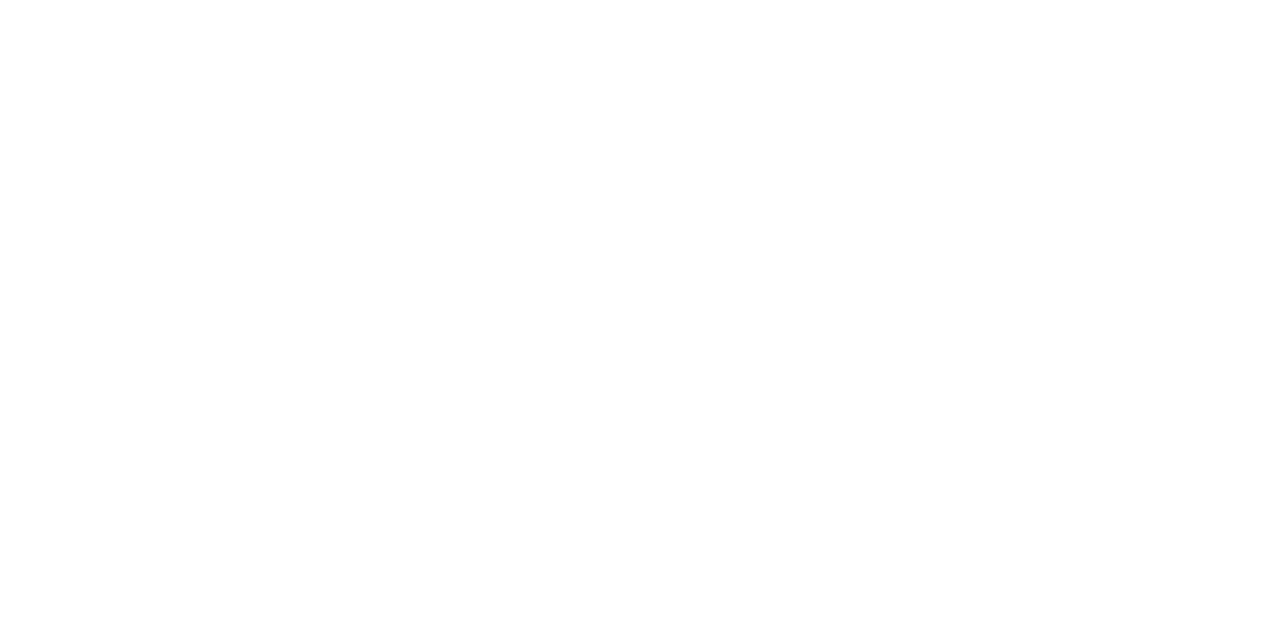
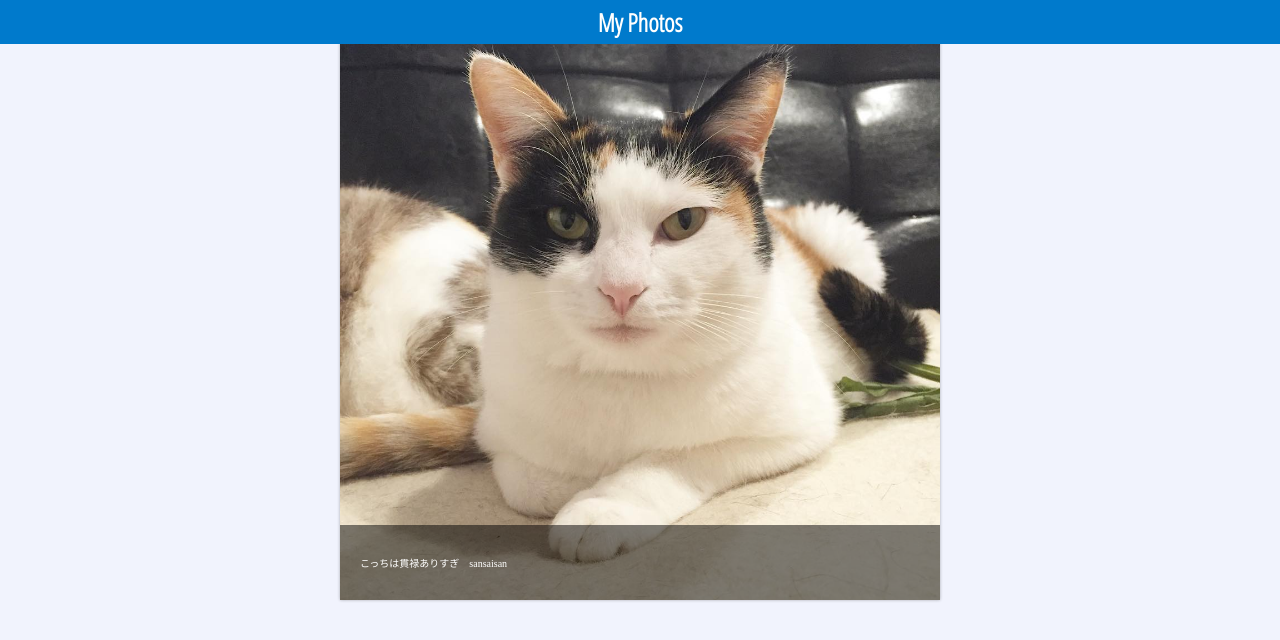
Before and after one commit to higuma1007/Chapter7, a plain HTML site: page index.html in a window 1280 px wide. Drawn offline with Linux system fonts and the light colour scheme.

Commit message:
猫ちゃんの絵を表示

```diff
--- a/css/style.css
+++ b/css/style.css
@@ -1,20 +1,57 @@
-header {
-    margin-top: 30px;
-    color: #2E99A9;
+body {
+    margin: 0; /* 余白を 0 に */
+    padding: 0; /* 要素内余白を 0 に */
+    background-color: rgba(26, 55, 229, 0.06); /* 背景色を薄水色に */
 }
 
-hr {
-    border-width: 3px;
-    border-color: #2E99A9;
-    margin: 30px 0;
+.container {
+    max-width: 600px; /* 最大幅を 600px に */
+    margin: 0 auto; /* 左右を中央揃えに */
+    box-shadow: 0px 0px 3px rgba(0, 0, 0, .3); /* ドロップシャドウをかける */
 }
 
-h1 {
-    font-size: 18px;
-    font-weight: bold;
-    margin: 0;
+img {
+    width: 100%; /* 画像の幅を画面幅一杯に */
+    margin: 0; /* 余白を0 に */
+    vertical-align: top; /* 画像間に余白が出るバグを補正 */
 }
 
-.align-right {
-    text-align: right;
+header {
+    background-color: #007acc; /* 背景色を濃い青に */
+    color: #fff; /* 文字色を白に */
+    position: fixed; /* ヘッダーを画面内固定に */
+    top: 0; /* 位置を一番上に */
+    width: 100%; /* 幅を画面幅一杯に */
+    z-index: 100; /* 重なったときの優先度を上に */
 }
+
+    header h1 {
+        margin: 0; /* 余白をなくす */
+        font-size: 25px; /* 文字の大きさを 25px に */
+        padding: 5px; /* 要素内余白を 5px に */
+        text-align: center; /* テキストを中央揃えに */
+        font-family: 'Open Sans Condensed', sans-serif; /* フォントを Web フォントに */
+    }
+
+.photo {
+    position: relative; /* 画像の上にキャプションが重ねられるように */
+}
+
+    .photo .inner {
+        position: absolute; /* キャプションを画像の上に重ねる */
+        bottom: 0; /* 位置を画像の最下部に */
+        width: 100%; /* 幅は一杯に */
+        background-color: rgba(0, 0, 0, .5); /* 背景色を半透明の黒に */
+        font-size: 10px; /* 文字の大きさを 10px に */
+        color: #fff; /* 文字色を白に */
+        margin: 0; /* 余白を 0 に */
+    }
+
+.inner p {
+    padding: 20px; /* 要素内余白を 20px に */
+}
+
+.inner span {
+    font-color: #666; /* 文字色をグレーに */
+    margin-left: 10px; /* 左に 10px の余白 */
+}
--- a/index.html
+++ b/index.html
@@ -1,11 +1,27 @@
 <!DOCTYPE html>
+<html lang="ja">
+<head>
+    <meta charset="UTF-8">
+    <meta name="viewport" content="width=device-width">
 
-<html lang="en" xmlns="http://www.w3.org/1999/xhtml">
-<head>
-    <meta charset="utf-8" />
-    <title></title>
+    <title>My Photos</title>
+
+    <link href="https://fonts.googleapis.com/css?family=Open+Sans+Condensed:300" rel="stylesheet">
+    <link rel="stylesheet" href="css/style.css">
 </head>
+
 <body>
+    <header>
+        <h1>My Photos</h1>
+    </header>
 
+    <div class="container">
+        <div id="img_unit">
+            <div class="photo">
+                <img src="img/img01.jpg">
+                <div class="inner"><p> こっちは貫禄ありすぎ<span>sansaisan</span></p></div>
+            </div>
+        </div>
+    </div><!-- container -->
 </body>
 </html>
```
Also changed, not shown: img/img01.jpg (added), img/img02.jpg (added), img/img03.jpg (added), 1 other file.
